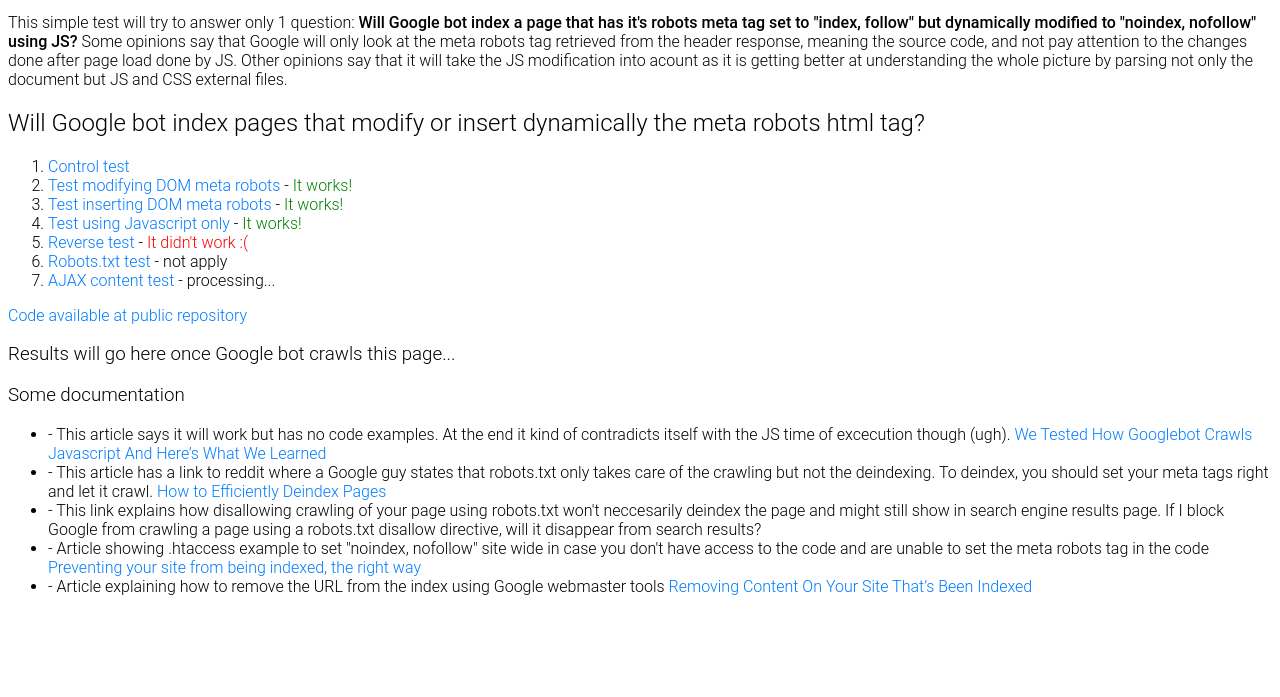
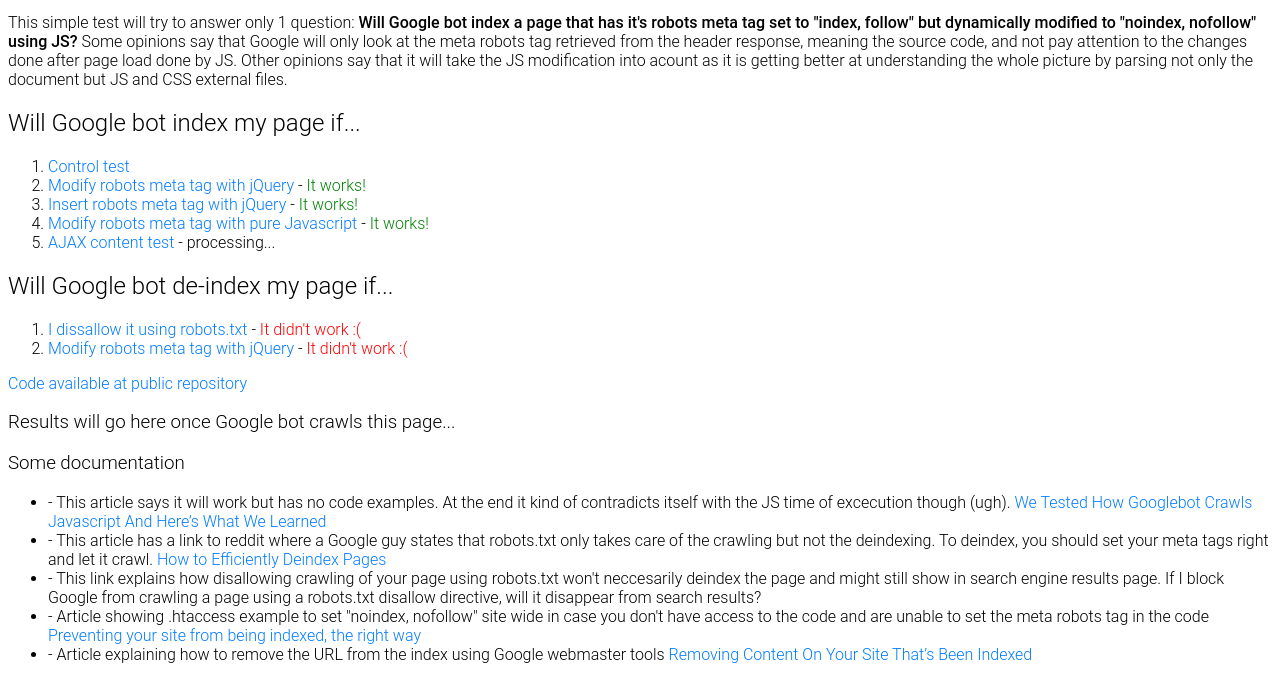
Before and after one commit to HugoPalomares/HugoPalomares.github.io, a plain HTML site: page index.html in a window 1280 px wide. Shown: the part 103-800 px from the top of the page. Drawn offline with nearby package versions, Linux system fonts and the light colour scheme.

Commit message:
adding results

```diff
--- a/index.html
+++ b/index.html
@@ -27,16 +27,19 @@
     <p>Have you ever had an SEO question and went to the web in search for answers only to be overcumbered by contradicting opinions? Me too.</p>
     <p>This simple test will try to answer only 1 question: <strong>Will Google bot index a page that has it's robots meta tag set to "index, follow" but dynamically modified to "noindex, nofollow" using JS?</strong> Some opinions say that Google will only look at the meta robots tag retrieved from the header response, meaning the source code, and not pay attention to the changes done after page load done by JS. Other opinions say that it will take the JS modification into acount as it is getting better at understanding the whole picture by parsing not only the document but JS and CSS external files.</p>
 
-    <h2>Will Google bot index pages that modify or insert dynamically the meta robots html tag?</h2>
+    <h2>Will Google bot index my page if...</h2>
     <ol>
       <li><a href="index-follow.html">Control test</a></li>
-      <li><a href="index-follow-dynamically-changed.html">Test modifying DOM meta robots</a> - <span style="color:green;">It works!</span></li>
-      <li><a href="index-follow-dynamically-inserted.html">Test inserting DOM meta robots</a> - <span style="color:green;">It works!</span></li>
-      <li><a href="index-follow-dynamically-changed-vanilla.html">Test using Javascript only</a> - <span style="color:green;">It works!</span></li>
-      <li><a href="noindex-nofollow-dynamically-changed.html">Reverse test</a> - <span style="color:red;">It didn't work :(</span></li>
-      <li><a href="robots-crawling-indexing.html">Robots.txt test</a> - not apply</li>
+      <li><a href="index-follow-dynamically-changed.html">Modify robots meta tag with jQuery</a> - <span style="color:green;">It works!</span></li>
+      <li><a href="index-follow-dynamically-inserted.html">Insert robots meta tag with jQuery</a> - <span style="color:green;">It works!</span></li>
+      <li><a href="index-follow-dynamically-changed-vanilla.html">Modify robots meta tag with pure Javascript</a> - <span style="color:green;">It works!</span></li>
       <li><a href="ajax-dynamic-content.html">AJAX content test</a> - processing...</li>
+    </ol>
 
+    <h2>Will Google bot de-index my page if...</h2>
+    <ol>
+      <li><a href="robots-crawling-indexing.html">I dissallow it using robots.txt</a> - <span style="color:red;">It didn't work :(</span></li>
+      <li><a href="noindex-nofollow-dynamically-changed.html">Modify robots meta tag with jQuery</a> - <span style="color:red;">It didn't work :(</span></li>
     </ol>
 
     <p><a href="https://github.com/HugoPalomares/HugoPalomares.github.io"> Code available at public repository</a></p>
```
